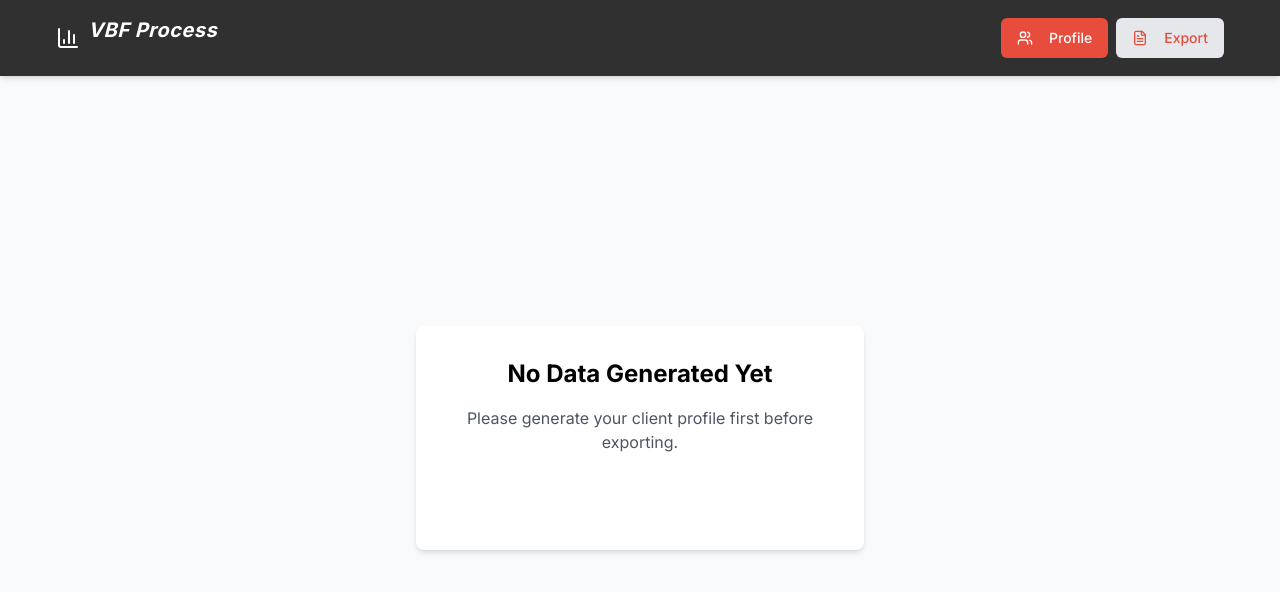
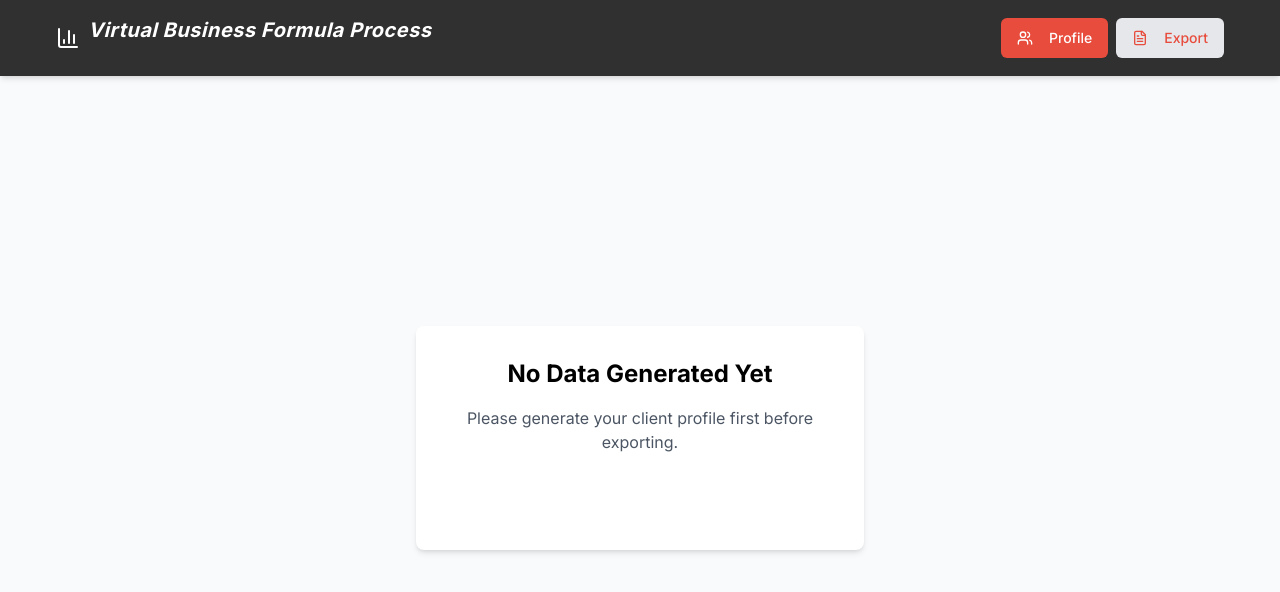
Before and after one commit to Sandmandev982/client-growth-blueprint, a React (Vite) app: page /export in a window 1280 px wide. Shown: the top 592 px of the page. Built offline with nearby package versions, Linux system fonts and the light colour scheme; no server answers.

Commit message:
Update NavBar title
Update the title in the NavBar component to "Virtual Business Formula Process".

```diff
--- a/index.html
+++ b/index.html
@@ -4,12 +4,12 @@
   <head>
     <meta charset="UTF-8" />
     <meta name="viewport" content="width=device-width, initial-scale=1.0" />
-    <title>VBF Process</title>
+    <title>Virtual Business Formula Process</title>
     <meta name="description" content="Generate ideal client profiles, identify key struggles and create powerful marketing messages" />
     <meta name="author" content="VBF Process App" />
     <link rel="stylesheet" href="https://fonts.googleapis.com/css2?family=Inter:wght@300;400;500;600;700&display=swap">
 
-    <meta property="og:title" content="VBF Process" />
+    <meta property="og:title" content="Virtual Business Formula Process" />
     <meta property="og:description" content="Generate ideal client profiles, identify key struggles and create powerful marketing messages" />
     <meta property="og:type" content="website" />
     <meta property="og:image" content="https://lovable.dev/opengraph-image-p98pqg.png" />
--- a/src/components/NavBar.tsx
+++ b/src/components/NavBar.tsx
@@ -17,7 +17,7 @@ const NavBar = () => {
       <div className="container mx-auto flex flex-col md:flex-row justify-between items-center">
         <div className="flex items-center mb-4 md:mb-0">
           <BarChart3 className="text-lcm-white h-6 w-6 mr-2" />
-          <h1 className="text-lcm-white text-xl font-bold">VBF Process</h1>
+          <h1 className="text-lcm-white text-xl font-bold">Virtual Business Formula Process</h1>
         </div>
 
         <div className="flex space-x-2">
--- a/src/config/constants.ts
+++ b/src/config/constants.ts
@@ -3,7 +3,7 @@
 export const OPENAI_API_KEY = import.meta.env.VITE_OPENAI_API_KEY || '';
 
 // App Configuration
-export const APP_NAME = 'VBF Process';
+export const APP_NAME = 'Virtual Business Formula Process';
 export const APP_DESCRIPTION = 'We make sure you know you\'re the right market, for the right brand';
 
 // Feature Flags
```
